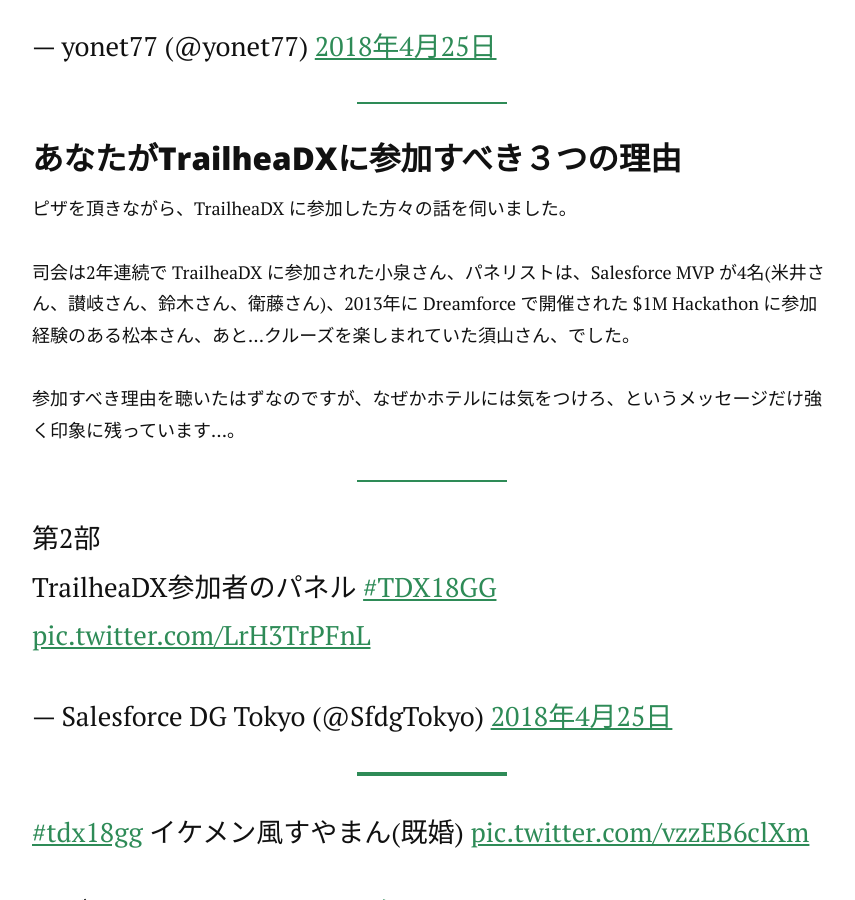
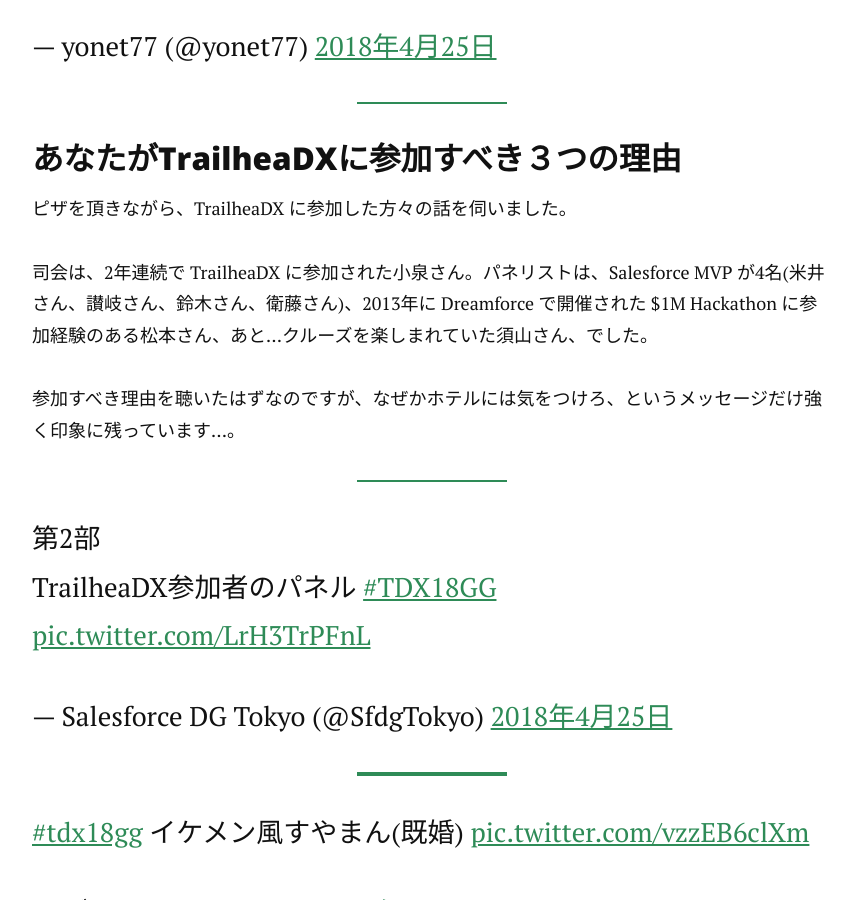
Before and after one commit to sfdgtokyo/sfdgtokyo.github.io, a Jekyll site: the page built from _posts/2018-04-28-TDX18GG-Tokyo.md, in a window 1280 px wide and 900 px high, scrolled down 2560 px. Shown: the whole window, without its empty margins (208-1063 px from the left). Built offline with Jekyll 4.4.1, drawn with Linux system fonts in a browser that asks for light colours; nearby versions of some CDN libraries; comment, search, counter and statistics services are not loaded.

Commit message:
Fix a sentence

```diff
--- a/_posts/2018-04-28-TDX18GG-Tokyo.md
+++ b/_posts/2018-04-28-TDX18GG-Tokyo.md
@@ -32,7 +32,7 @@
 
 ピザを頂きながら、TrailheaDX に参加した方々の話を伺いました。
 
-司会は2年連続で TrailheaDX に参加された小泉さん、パネリストは、Salesforce MVP が4名(米井さん、讃岐さん、鈴木さん、衛藤さん)、2013年に Dreamforce で開催された $1M Hackathon に参加経験のある松本さん、あと…クルーズを楽しまれていた須山さん、でした。
+司会は、2年連続で TrailheaDX に参加された小泉さん。パネリストは、Salesforce MVP が4名(米井さん、讃岐さん、鈴木さん、衛藤さん)、2013年に Dreamforce で開催された $1M Hackathon に参加経験のある松本さん、あと…クルーズを楽しまれていた須山さん、でした。
 
 参加すべき理由を聴いたはずなのですが、なぜかホテルには気をつけろ、というメッセージだけ強く印象に残っています…。
 
```
